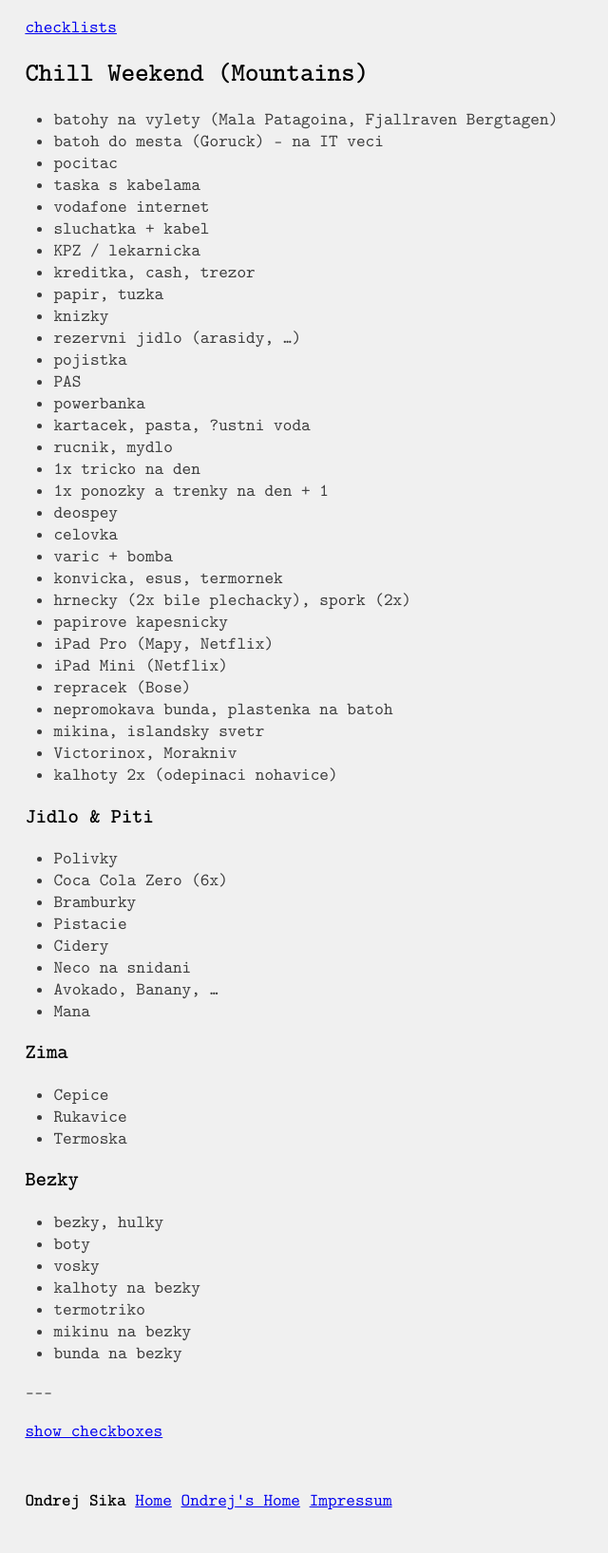
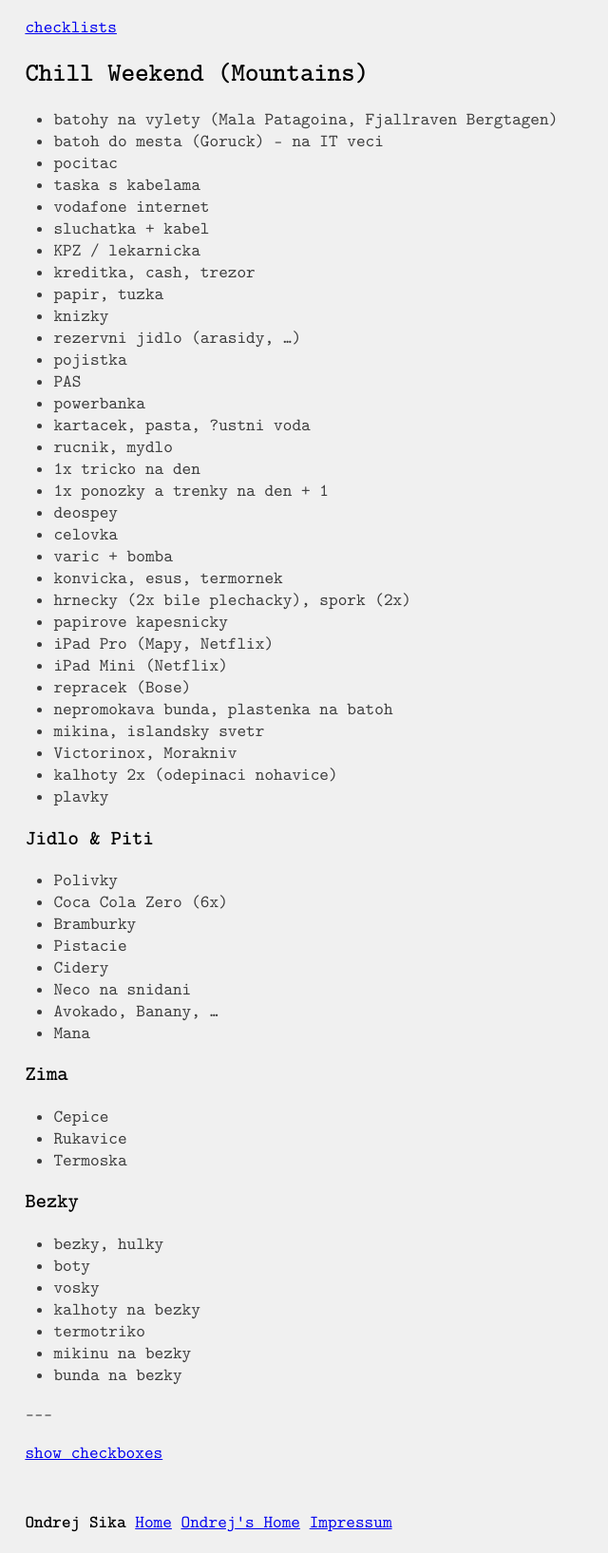
Before and after one commit to ondrejsika/ondrejsika.com, a Jekyll site: the page built from ondrej/checklists/chill-weekend.md, in a window 1280 px wide. Shown: the whole page at 95% size, without its empty margins (0-640 px from the left). Built offline with Jekyll 4.4.1, drawn with Linux system fonts in a browser that asks for light colours; some web fonts are replaced; comment, search, counter and statistics services are not loaded; before the commit the page ends 1612 px from its top, so only the background shows below that.

Commit message:
checklists/chill-weekend - add swimming suit

```diff
--- a/ondrej/checklists/chill-weekend.md
+++ b/ondrej/checklists/chill-weekend.md
@@ -38,6 +38,7 @@
 - mikina, islandsky svetr
 - Victorinox, Morakniv
 - kalhoty 2x (odepinaci nohavice)
+- plavky
 
 ### Jidlo & Piti
 
```
